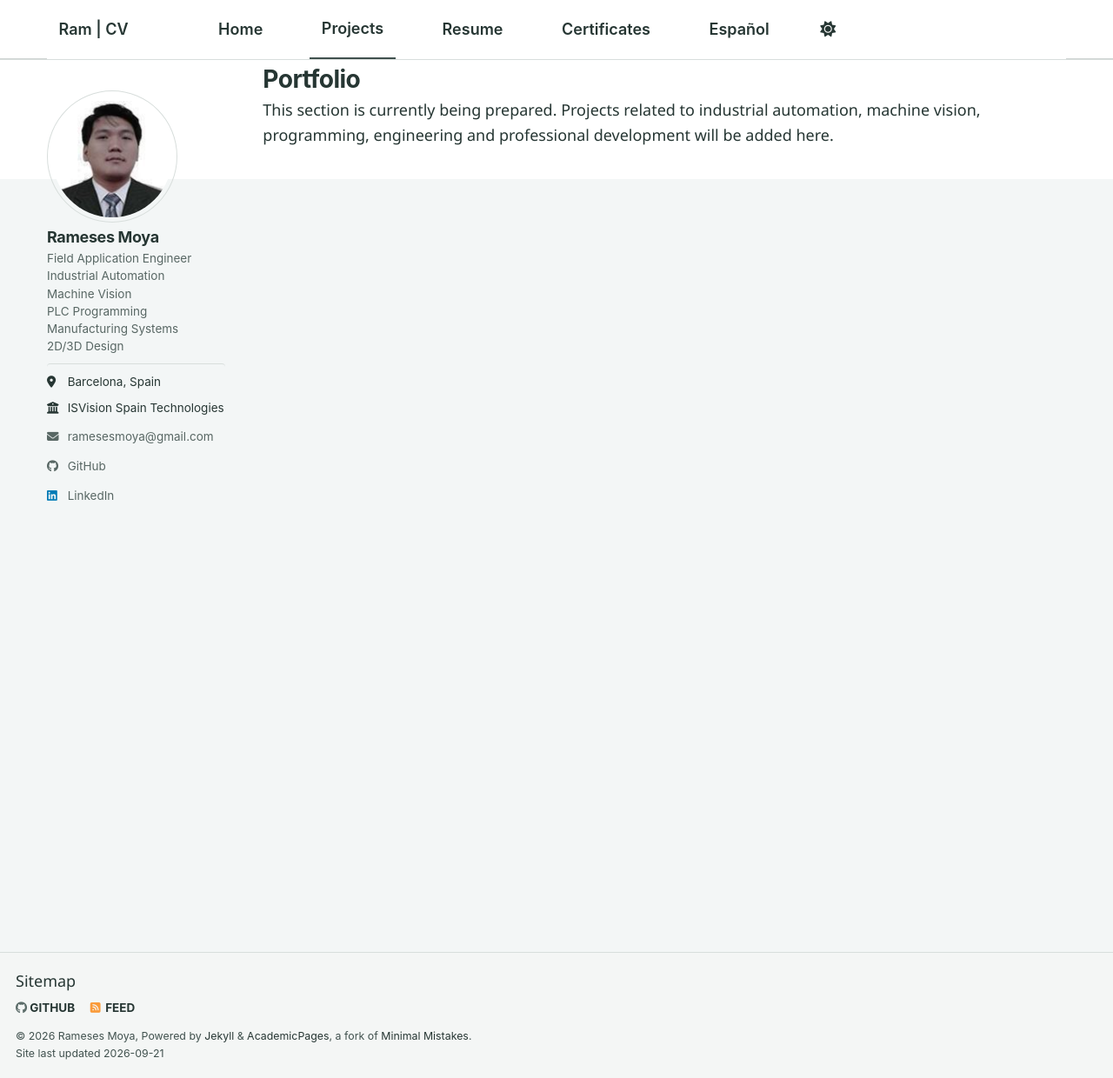
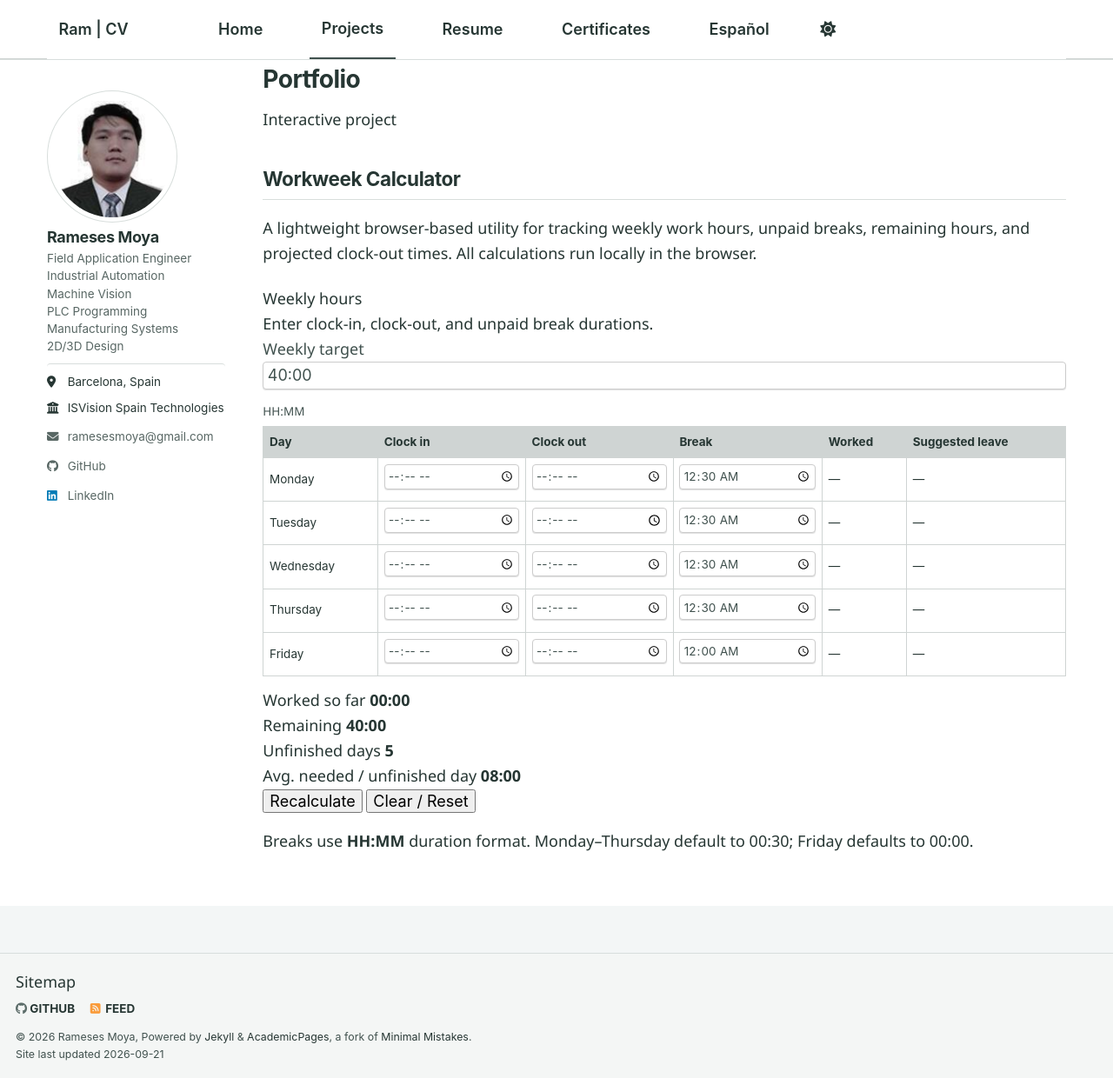
Before and after one commit to rvmoya/rvmoya.github.io, a Jekyll site: the page built from _pages/portfolio.html, in a window 1280 px wide and 1240 px high. Shown: the whole window at 87% size. Built offline with Jekyll 4.4.1, drawn with Linux system fonts in a browser that asks for light colours; a script bundle is joined from its source files by our own code; library files that are not in the unit come from our copies.

Commit message:
Embed workweek calculator in portfolio page

```diff
--- a/_pages/portfolio.html
+++ b/_pages/portfolio.html
@@ -5,6 +5,121 @@ permalink: /portfolio/
 author_profile: true
 ---
 
-This section is currently being prepared.
+<section class="rm-project-intro">
+  <p class="rm-project-eyebrow">Interactive project</p>
+  <h2>Workweek Calculator</h2>
+  <p>
+    A lightweight browser-based utility for tracking weekly work hours,
+    unpaid breaks, remaining hours, and projected clock-out times.
+    All calculations run locally in the browser.
+  </p>
+</section>
 
-Projects related to industrial automation, machine vision, programming, engineering and professional development will be added here.
+<div class="rm-wwc" data-workweek-calculator>
+  <div class="rm-wwc__top">
+    <div>
+      <div class="rm-wwc__title">Weekly hours</div>
+      <div class="rm-wwc__subtitle">Enter clock-in, clock-out, and unpaid break durations.</div>
+    </div>
+
+    <label class="rm-wwc__target">
+      <span>Weekly target</span>
+      <input
+        type="text"
+        value="40:00"
+        inputmode="numeric"
+        pattern="[0-9]{1,3}:[0-5][0-9]"
+        aria-label="Weekly target in hours and minutes"
+        data-weekly-target
+      >
+      <small>HH:MM</small>
+    </label>
+  </div>
+
+  <div class="rm-wwc__table-wrap">
+    <table class="rm-wwc__table">
+      <thead>
+        <tr>
+          <th>Day</th>
+          <th>Clock in</th>
+          <th>Clock out</th>
+          <th>Break</th>
+          <th>Worked</th>
+          <th>Suggested leave</th>
+        </tr>
+      </thead>
+      <tbody>
+        <tr data-day-row>
+          <td class="rm-wwc__day" data-day-label>Monday</td>
+          <td><input type="time" step="60" aria-label="Monday clock in" data-clock-in></td>
+          <td><input type="time" step="60" aria-label="Monday clock out" data-clock-out></td>
+          <td><input type="time" step="60" value="00:30" aria-label="Monday unpaid break" data-break></td>
+          <td class="rm-wwc__result" data-worked>—</td>
+          <td class="rm-wwc__result" data-suggested-leave>—</td>
+        </tr>
+        <tr data-day-row>
+          <td class="rm-wwc__day" data-day-label>Tuesday</td>
+          <td><input type="time" step="60" aria-label="Tuesday clock in" data-clock-in></td>
+          <td><input type="time" step="60" aria-label="Tuesday clock out" data-clock-out></td>
+          <td><input type="time" step="60" value="00:30" aria-label="Tuesday unpaid break" data-break></td>
+          <td class="rm-wwc__result" data-worked>—</td>
+          <td class="rm-wwc__result" data-suggested-leave>—</td>
+        </tr>
+        <tr data-day-row>
+          <td class="rm-wwc__day" data-day-label>Wednesday</td>
+          <td><input type="time" step="60" aria-label="Wednesday clock in" data-clock-in></td>
+          <td><input type="time" step="60" aria-label="Wednesday clock out" data-clock-out></td>
+          <td><input type="time" step="60" value="00:30" aria-label="Wednesday unpaid break" data-break></td>
+          <td class="rm-wwc__result" data-worked>—</td>
+          <td class="rm-wwc__result" data-suggested-leave>—</td>
+        </tr>
+        <tr data-day-row>
+          <td class="rm-wwc__day" data-day-label>Thursday</td>
+          <td><input type="time" step="60" aria-label="Thursday clock in" data-clock-in></td>
+          <td><input type="time" step="60" aria-label="Thursday clock out" data-clock-out></td>
+          <td><input type="time" step="60" value="00:30" aria-label="Thursday unpaid break" data-break></td>
+          <td class="rm-wwc__result" data-worked>—</td>
+          <td class="rm-wwc__result" data-suggested-leave>—</td>
+        </tr>
+        <tr data-day-row>
+          <td class="rm-wwc__day" data-day-label>Friday</td>
+          <td><input type="time" step="60" aria-label="Friday clock in" data-clock-in></td>
+          <td><input type="time" step="60" aria-label="Friday clock out" data-clock-out></td>
+          <td><input type="time" step="60" value="00:00" aria-label="Friday unpaid break" data-break></td>
+          <td class="rm-wwc__result" data-worked>—</td>
+          <td class="rm-wwc__result" data-suggested-leave>—</td>
+        </tr>
+      </tbody>
+    </table>
+  </div>
+
+  <div class="rm-wwc__summary">
+    <div class="rm-wwc__stat">
+      <span>Worked so far</span>
+      <strong data-total-worked>00:00</strong>
+    </div>
+    <div class="rm-wwc__stat">
+      <span>Remaining</span>
+      <strong data-remaining>40:00</strong>
+    </div>
+    <div class="rm-wwc__stat">
+      <span>Unfinished days</span>
+      <strong data-unfinished>5</strong>
+    </div>
+    <div class="rm-wwc__stat">
+      <span>Avg. needed / unfinished day</span>
+      <strong data-average-required>08:00</strong>
+    </div>
+  </div>
+
+  <div class="rm-wwc__actions">
+    <button type="button" class="rm-wwc__button rm-wwc__button--primary" data-recalculate>Recalculate</button>
+    <button type="button" class="rm-wwc__button" data-reset>Clear / Reset</button>
+  </div>
+
+  <p class="rm-wwc__note">
+    Breaks use <strong>HH:MM</strong> duration format. Monday–Thursday default to 00:30; Friday defaults to 00:00.
+  </p>
+</div>
+
+<script src="{{ '/assets/js/workweek-calculator.js' | relative_url }}"></script>
```
